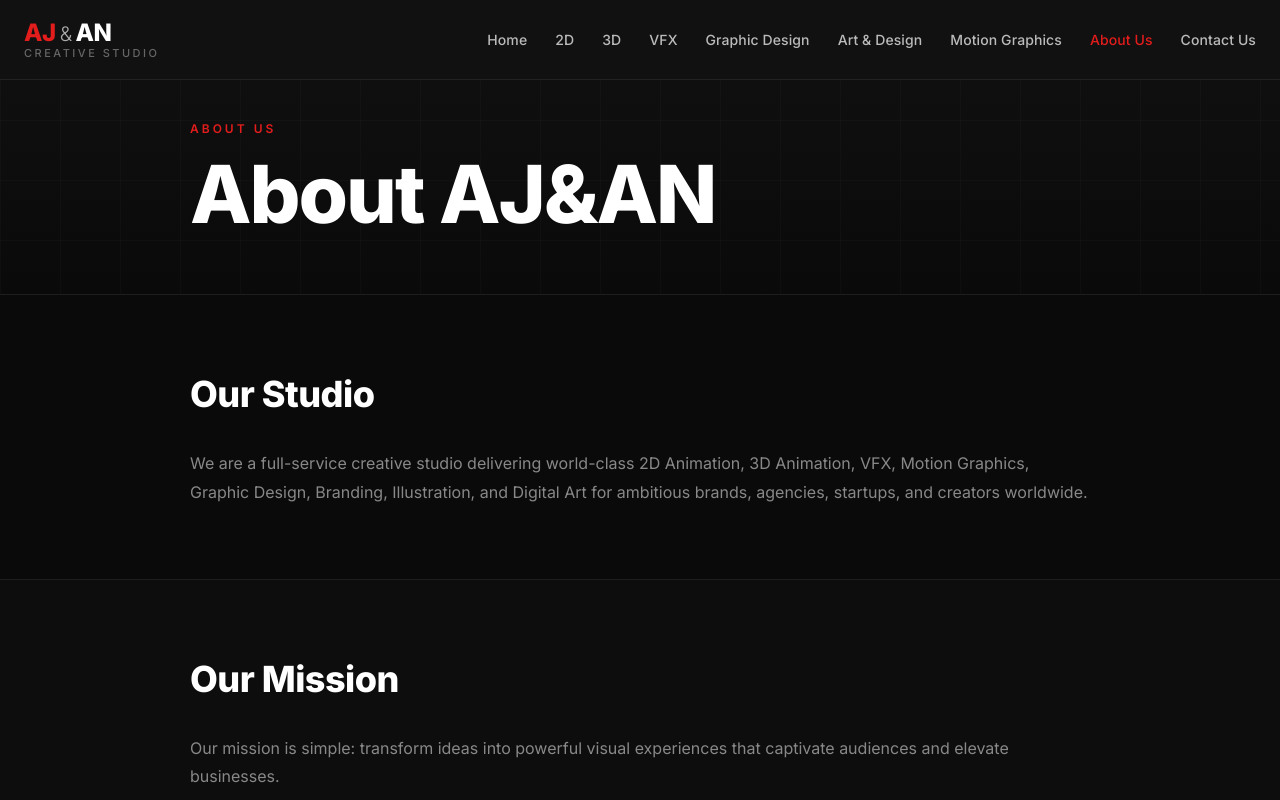
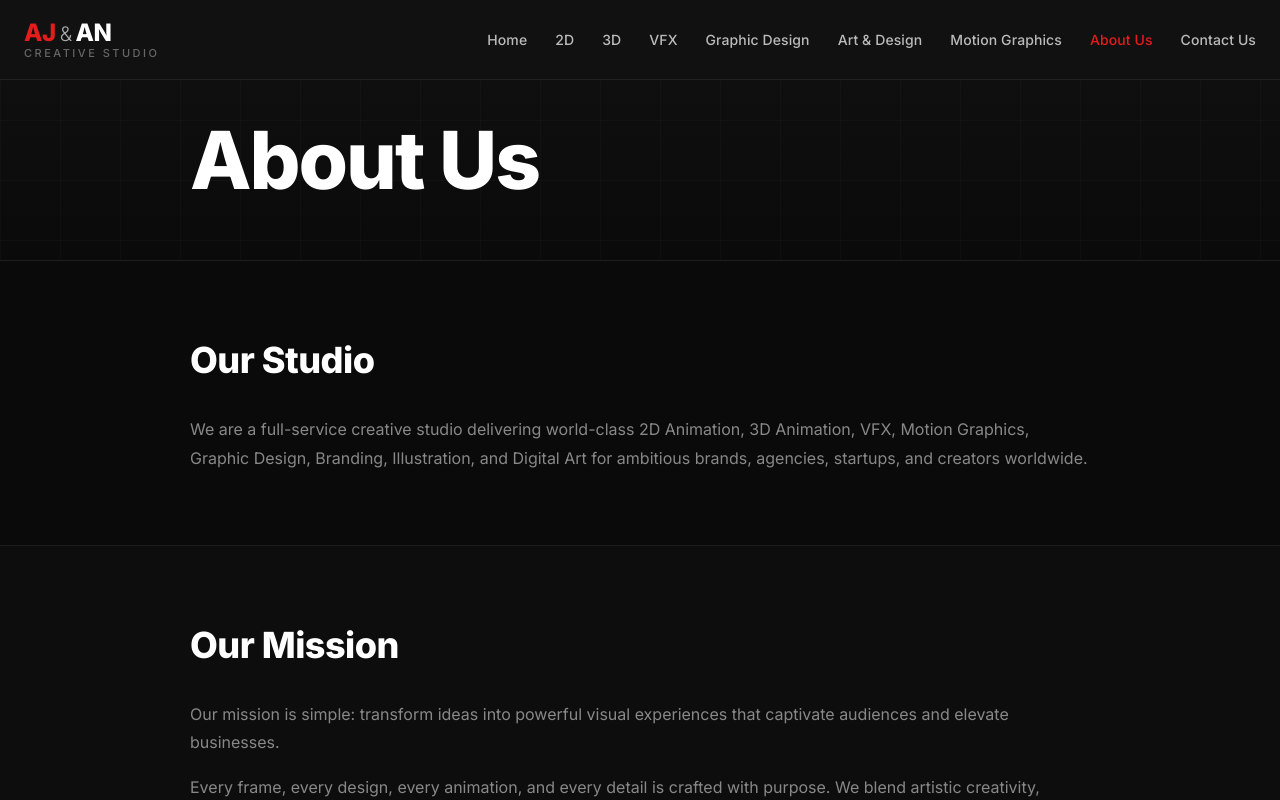
Before and after one commit to raghava4272/AJ-AN, a Next.js app: page /about in a window 1280 px wide. Shown: the top 800 px of the page. Built offline with nearby package versions, Linux system fonts and the light colour scheme.

Commit message:
chore: change header title to About Us in about page

```diff
--- a/app/about/page.tsx
+++ b/app/about/page.tsx
@@ -56,21 +56,13 @@ export default function About() {
           backgroundSize: '60px 60px', pointerEvents: 'none',
         }} />
         <div style={{ maxWidth: '900px', margin: '0 auto', position: 'relative', zIndex: 1 }}>
-          <motion.p
-            initial={{ opacity: 0, y: 12 }}
-            animate={{ opacity: 1, y: 0 }}
-            transition={{ duration: 0.5 }}
-            style={{ fontSize: '12px', letterSpacing: '3px', color: '#e31c1c', textTransform: 'uppercase', fontWeight: 600, marginBottom: '16px' }}
-          >
-            About Us
-          </motion.p>
           <motion.h1
             initial={{ opacity: 0, y: 20 }}
             animate={{ opacity: 1, y: 0 }}
             transition={{ duration: 0.7 }}
             style={{ fontSize: 'clamp(40px, 8vw, 80px)', fontWeight: 800, letterSpacing: '-2px', lineHeight: 1 }}
           >
-            About AJ&AN
+            About Us
           </motion.h1>
         </div>
       </section>
```
